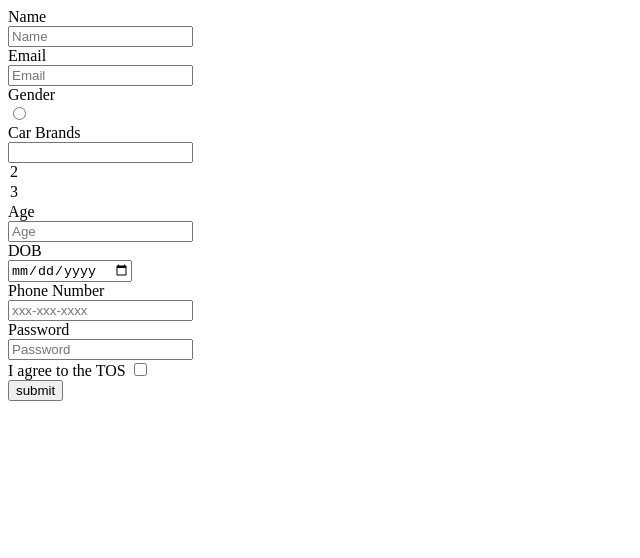
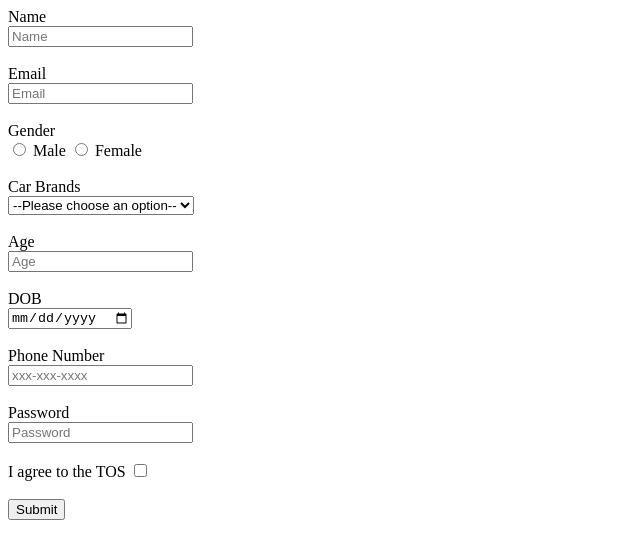
Before and after one commit to acciojob/signup-form-car-Kalyan3081, a website: page main.html in a window 1280 px wide. Shown: the whole page, without its empty margins (0-640 px from the left). Drawn offline with Linux system fonts and the light colour scheme.

Commit message:
created a submission

```diff
--- a/main.html
+++ b/main.html
@@ -1,5 +1,4 @@
 <!DOCTYPE html>
-
 <html>
 
 <head>
@@ -7,42 +6,56 @@
 </head>
 
 <body>
-	<!-- the entire body must be written by student -->
     <form method="post">
+        <!-- Name field -->
         <label for="name">Name</label><br>
-		<input type="text" name="name" required id="name" placeholder="Name"><br>
+        <input type="text" name="name" required id="name" placeholder="Name"><br><br>
 
+        <!-- Email field -->
         <label for="email">Email</label><br>
-		<input type="Email" name="email" required id="email" placeholder="Email"><br>
+        <input type="email" name="email" required id="email" placeholder="Email"><br><br>
 
-		<label for="gender_m, gender_f">Gender</label><br>
-		<input type="radio" name="Gender" required id="gender_m, gender_f"><br>
+        <!-- Gender field -->
+        <label>Gender</label><br>
+        <input type="radio" name="gender" required id="gender_m" value="Male">
+        <label for="gender_m">Male</label>
+        <input type="radio" name="gender" required id="gender_f" value="Female">
+        <label for="gender_f">Female</label><br><br>
 
-		<label for="cars">Car Brands	</label><br>
-		<input type="Select" name="Car Brands" required id="cars" placeholder=""><br>
-		<option>2</option>
-		<option>3</option>
+        <!-- Car Brands field -->
+        <label for="cars">Car Brands</label><br>
+        <select name="cars" id="cars" required>
+            <option value="" disabled selected>--Please choose an option--</option>
+            <option value="toyota">Toyota</option>
+            <option value="honda">Honda</option>
+            <option value="ford">Ford</option>
+        </select><br><br>
 
+        <!-- Age field -->
         <label for="age">Age</label><br>
-		<input type="Number" name="Age" required id="age" placeholder="Age"><br>
+        <input type="number" name="age" required id="age" placeholder="Age"><br><br>
 
+        <!-- DOB field -->
         <label for="dob">DOB</label><br>
-		<input type="Date" name="Dob" id="dob" required><br>
+        <input type="date" name="dob" id="dob" required><br><br>
 
-		<label for="tel">Phone Number	</label><br>
-		<input type="tel" name="Phone Number	" id="tel" placeholder="xxx-xxx-xxxx"><br>
+        <!-- Phone Number field -->
+        <label for="tel">Phone Number</label><br>
+        <input type="tel" name="tel" id="tel" placeholder="xxx-xxx-xxxx"><br><br>
 
+        <!-- Password field -->
         <label for="password">Password</label><br>
-		<input type="Password" name="Password" id="password" placeholder="Password"><br>
+        <input type="password" name="password" id="password" required placeholder="Password"><br><br>
 
-		<label for="tos">I agree to the TOS	</label>
-		<input type="Checkbox" name="I agree to the TOS" id="tos"><br>
+        <!-- TOS field -->
+        <label for="tos">I agree to the TOS</label>
+        <input type="checkbox" name="tos" id="tos" required><br><br>
 
-		<button type="submit">submit</button>
+        <!-- Submit button -->
+        <button type="submit">Submit</button>
     </form>
-    <script type="text/javascript" src="./script.js">
-</script>
 
+    <script type="text/javascript" src="./script.js"></script>
 </body>
 
 </html>
```
Lines whose indentation alone changed are shown as unchanged.
